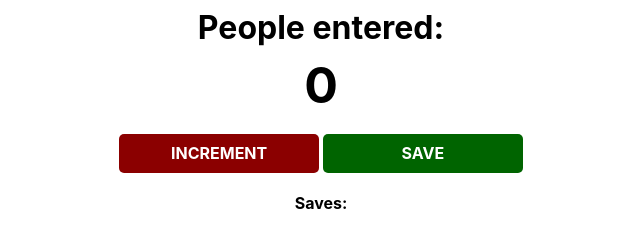
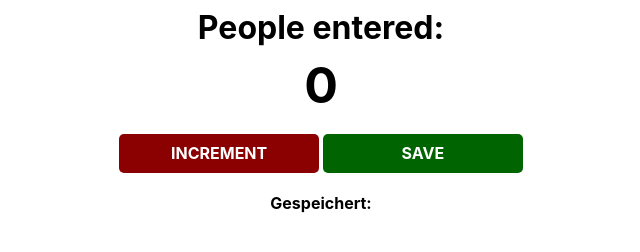
Before and after one commit to Emmlenew/scoreboard, a plain HTML site: page index.html in a window 1280 px wide. Shown: the full height of the page, 319-959 px from the left. Drawn offline with nearby package versions, Linux system fonts and the light colour scheme.

Commit message:
Update index.html

```diff
--- a/index.html
+++ b/index.html
@@ -7,7 +7,7 @@
         <h2 id="count-el">0</h2>
         <button id="increment-btn" onclick="increment()">INCREMENT</button>
         <button id="save-btn" onclick="save()">SAVE</button>
-        <p id="save-el">Saves: </p>
+        <p id="save-el">Gespeichert: </p>
         <script src="index.js">
             nnerText
         </script>
```
